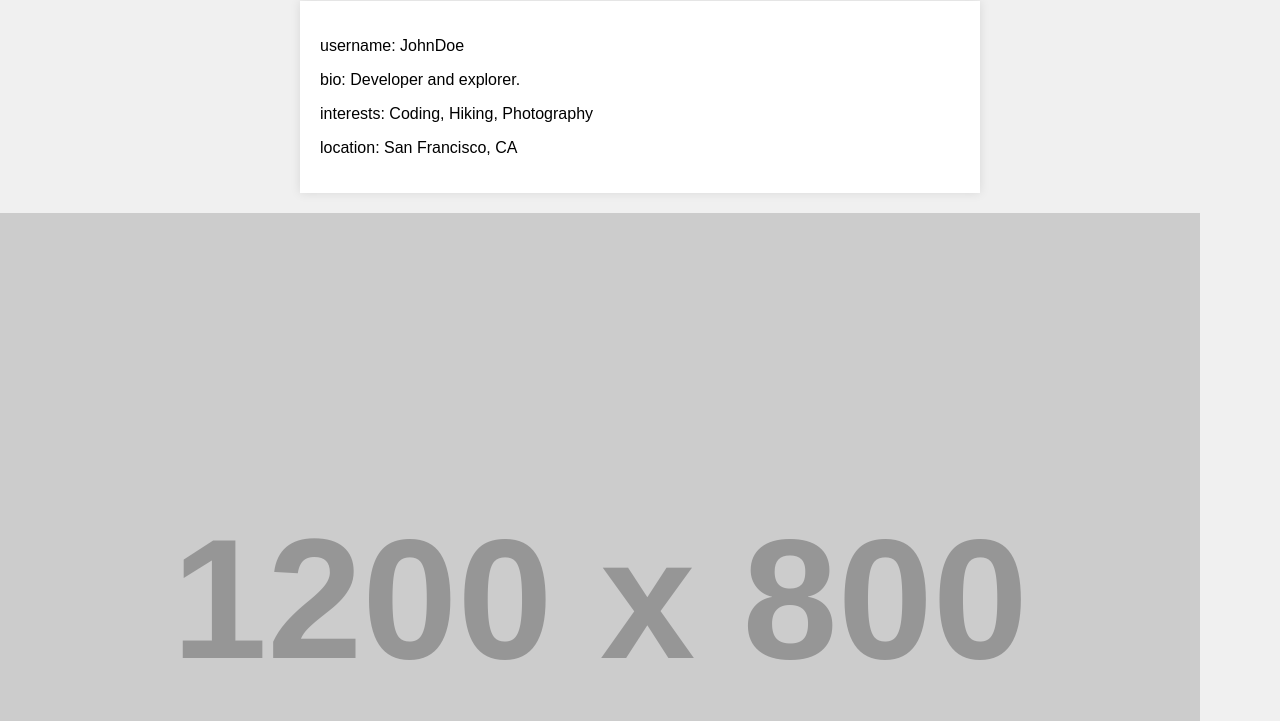
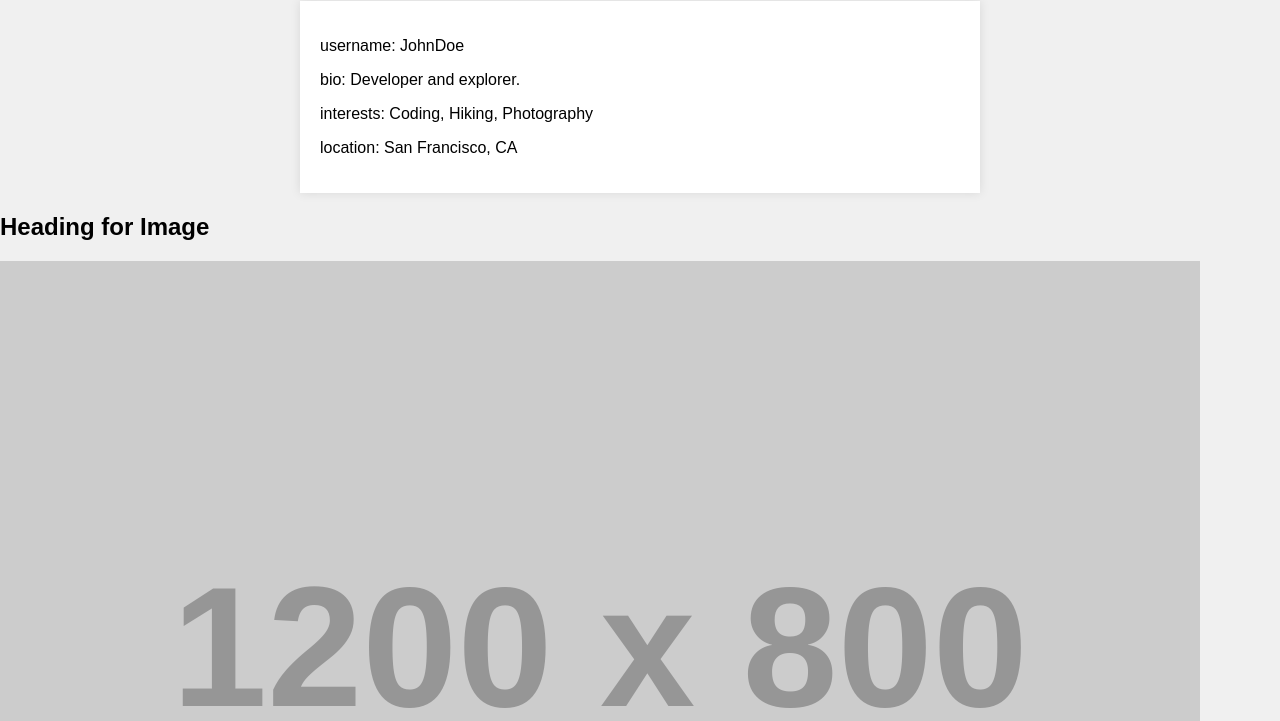
Before and after one commit to trincellshelvin/devtools-day5, a plain HTML site: page index.html in a window 1280 px wide. Shown: the part 79-800 px from the top of the page. Drawn offline with nearby package versions, Linux system fonts and the light colour scheme; placeholder pictures from the web are drawn by us.

Commit message:
Update index.html

```diff
--- a/index.html
+++ b/index.html
@@ -12,6 +12,7 @@
   <body>
     <h1>User Profile</h1>
     <div id="profileContainer"></div>
+    <h2>Heading for Image</h2>
     <!-- Problem 2: -->
     <img
       src="https://via.placeholder.com/1200x800"
```
